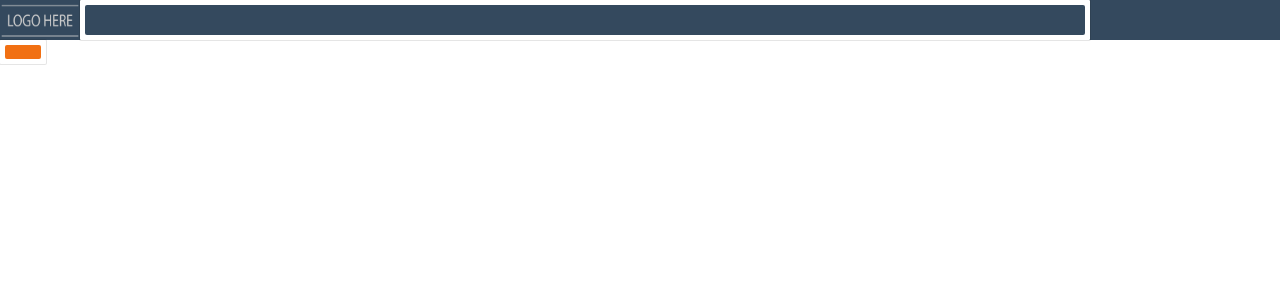
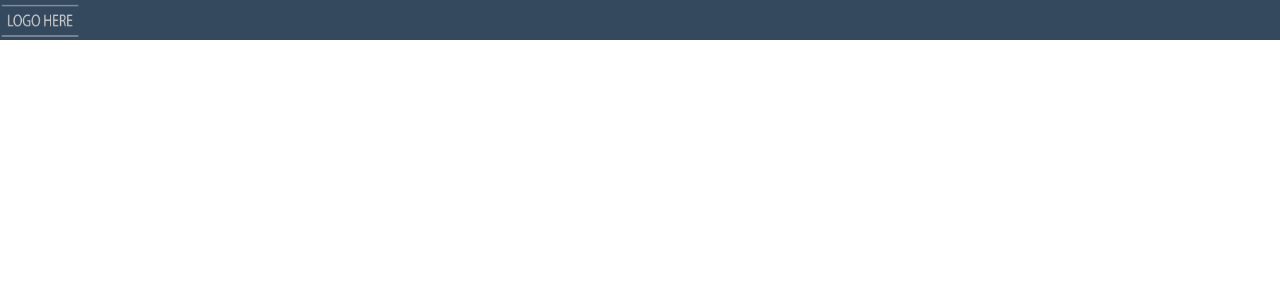
Before and after one commit to vinod-kumar-N/cms-Client, a React (Create React App) app: page /pageBuilder in a window 1280 px wide. Shown: the top 300 px of the page. Built offline with nearby package versions, Linux system fonts and the light colour scheme.

Commit message:
color picker

```diff
--- a/src/components/builderHeader/index.js
+++ b/src/components/builderHeader/index.js
@@ -11,6 +11,12 @@ class BuilderHeader extends React.Component {
       file: "logo-client.png",
       displayColorPicker: false,
       color: {
+        r: "52",
+        g: "73",
+        b: "94",
+        a: "1",
+      },
+      headerSection: {
         r: "52",
         g: "73",
         b: "94",
@@ -67,11 +73,11 @@ class BuilderHeader extends React.Component {
           background: `rgba(${this.state.color.r}, ${this.state.color.g}, ${this.state.color.b}, ${this.state.color.a})`,
         },
         swatch: {
-          padding: "5px",
-          background: "#fff",
-          borderRadius: "1px",
-          boxShadow: "0 0 0 1px rgba(0,0,0,.1)",
-          display: "inline-block",
+          // padding: "5px",
+          //background: "#fff",
+          //borderRadius: "1px",
+          //boxShadow: "0 0 0 1px rgba(0,0,0,.1)",
+          //display: "inline-block",
           cursor: "pointer",
         },
         popover: {
@@ -85,11 +91,16 @@ class BuilderHeader extends React.Component {
           bottom: "0px",
           left: "0px",
         },
+        headerSection: {
+          height: "40px",
+          display: "flex",
+          background: `rgba(${this.state.color.r}, ${this.state.color.g}, ${this.state.color.b}, ${this.state.color.a})`,
+        },
       },
     });
 
     return (
-      <header className="header-section">
+      <header style={styles.headerSection}>
         <div class="leftSection">
           <div className="logo-container" onClick={this.callFileUpload}>
             <img src={this.state.file} alt="logo"></img>
--- a/src/components/builderHeader/index.scss
+++ b/src/components/builderHeader/index.scss
@@ -1,8 +1,4 @@
 header {
-  height: 40px;
-  display: flex;
-  background: #34495e;
-
   .logo-container {
     position: relative;
     width: 80px;
--- a/src/components/pageBuilder/index.js
+++ b/src/components/pageBuilder/index.js
@@ -6,7 +6,6 @@ class PageBuilder extends React.Component {
     return (
       <div className="page-builder">
         <BuilderHeader />
-        <Sketch />
       </div>
     );
   }
```
